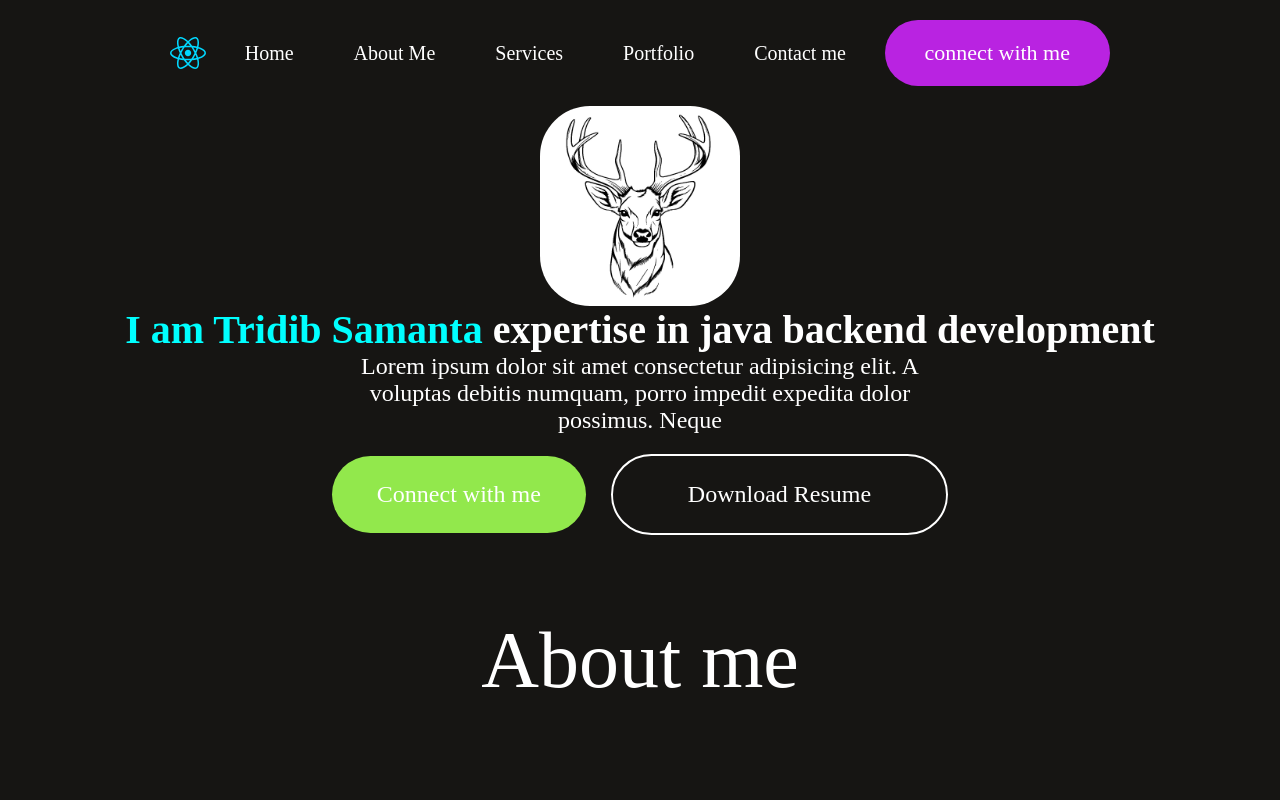
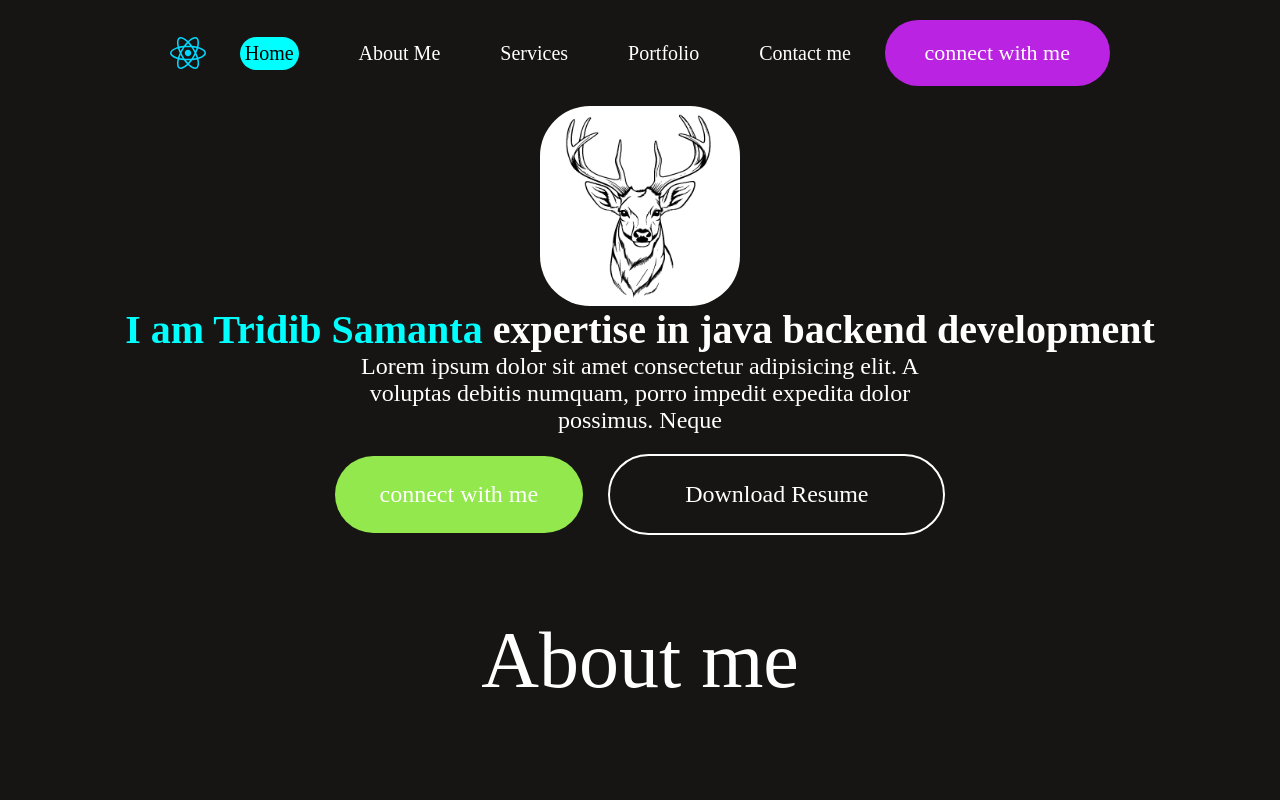
Before and after one commit to Tubai1999/MyPortfolio, a React (Vite) app: page / in a window 1280 px wide. Shown: the top 800 px of the page. Built offline with nearby package versions, Linux system fonts and the light colour scheme.

Commit message:
feat(new): email notification integrated

```diff
--- a/package.json
+++ b/package.json
@@ -14,7 +14,8 @@
     "@emotion/styled": "^11.14.0",
     "@mui/icons-material": "^7.1.0",
     "react": "^19.0.0",
-    "react-dom": "^19.0.0"
+    "react-dom": "^19.0.0",
+    "react-scroll": "^1.9.3"
   },
   "devDependencies": {
     "@eslint/js": "^9.22.0",
--- a/src/component/About/About.jsx
+++ b/src/component/About/About.jsx
@@ -4,7 +4,7 @@ import deer from "../../assets/Deer-SVG.jpg";
 
 const About = () => {
   return (
-    <div className="about">
+    <div id="about" className="about">
       <div className="about-title">
         <h1>About me</h1>
         <img />
--- a/src/component/Contact/Contact.jsx
+++ b/src/component/Contact/Contact.jsx
@@ -3,8 +3,33 @@ import "./Contact.css";
 import { Email, LocationCity, Phone } from "@mui/icons-material";
 
 const Contact = () => {
+  const [result, setResult] = React.useState("");
+  const onSubmit = async (event) => {
+    event.preventDefault();
+    setResult("Sending....");
+    const formData = new FormData(event.target);
+
+    formData.append("access_key", "cfc2ab10-86d2-4ba0-88de-05c4fbafb413");
+
+    const response = await fetch("https://api.web3forms.com/submit", {
+      method: "POST",
+      body: formData,
+    });
+
+    const data = await response.json();
+
+    if (data.success) {
+      alert(data.message);
+      setResult("Form Submitted Successfully");
+      event.target.reset();
+    } else {
+      console.log("Error", data);
+      setResult(data.message);
+    }
+  };
+
   return (
-    <div className="contact">
+    <div id="contact" className="contact">
       <div className="contact-title">
         <h2>Get in touch</h2>
       </div>
@@ -31,14 +56,20 @@ const Contact = () => {
             </div>
           </div>
         </div>
-        <form className="right-container">
+        <form onSubmit={onSubmit} className="right-container">
           <label>your name</label>
-          <input type="text" placeholder="Enter your name" />
+          <input name="name" type="text" placeholder="Enter your name" />
           <label> your email</label>
-          <input type="text" placeholder="Enter your mail" />
+          <input name="email" type="text" placeholder="Enter your mail" />
           <label>Write your message</label>
-          <textarea rows="10" placeholder="enter your msg"></textarea>
-          <button className="contact-submit">submit</button>
+          <textarea
+            name="message"
+            rows="10"
+            placeholder="enter your msg"
+          ></textarea>
+          <button className="contact-submit" type="submit">
+            submit
+          </button>
         </form>
       </div>
     </div>
--- a/src/component/Footer/Footer.css
+++ b/src/component/Footer/Footer.css
@@ -31,6 +31,10 @@
     border-radius: 50px;
  }
 
+ .email-input:hover{
+   border: 3px solid white;
+ }
+
  .email-input input{
     outline: none;
     border: none;
@@ -38,6 +42,7 @@
     font-size: 18px;
     color: aliceblue;
  }
+
 
  .subsscribe-button{
     background: linear-gradient(270deg, #DF8908 50%, #B415FF 100%);
--- a/src/component/Hero/Hero.jsx
+++ b/src/component/Hero/Hero.jsx
@@ -1,9 +1,10 @@
 import React from "react";
 import deer from "../../assets/Deer-SVG.jpg";
+import { Link } from "react-scroll";
 import "./Hero.css";
 const Hero = () => {
   return (
-    <div className="hero">
+    <div id="home" className="hero">
       <img src={deer} alt="" />
       <h2>
         <span>I am Tridib Samanta</span> expertise in java backend development
@@ -13,7 +14,11 @@ const Hero = () => {
         debitis numquam, porro impedit expedita dolor possimus. Neque
       </p>
       <div className="hero-action">
-        <div className="hero-connect">Connect with me</div>
+        <div className="hero-connect">
+          <Link to="contact" smooth="true" duration={100}>
+            connect with me
+          </Link>
+        </div>
         <div className="hero-resume">Download Resume</div>
       </div>
     </div>
--- a/src/component/MyWork/MyWork.jsx
+++ b/src/component/MyWork/MyWork.jsx
@@ -6,7 +6,7 @@ import { ArrowForward } from "@mui/icons-material";
 
 const MyWork = () => {
   return (
-    <div className="Mywork-container">
+    <div id="portfolio" className="Mywork-container">
       <div className="Mywork-title">
         <h2>My Works</h2>
       </div>
--- a/src/component/Navbar/Navbar.css
+++ b/src/component/Navbar/Navbar.css
@@ -13,6 +13,22 @@
     font-size: 20px;
  }
 
+  .nav-menu li{
+   cursor: pointer;
+  }
+
+  .nav-menu li:hover{
+   text-decoration: underline;
+  }
+
+ .nav-each{
+   /* text-decoration: underline; */
+   background-color: aqua;
+   padding: 5px;
+   border-radius: 20px;
+   color: black;
+ }
+
  .nav-connect{
     padding:20px 40px;
     border-radius: 50px;
--- a/src/component/Navbar/Navbar.jsx
+++ b/src/component/Navbar/Navbar.jsx
@@ -1,19 +1,73 @@
-import React from "react";
+import React, { useState } from "react";
 import "./Navbar.css";
 import logo from "../../assets/react.svg";
+import { Link } from "react-scroll";
 
 const Navbar = () => {
+  const [menu, setMenu] = useState("home");
+
+  const handleNavbar = (value) => {
+    setMenu(value);
+  };
+
   return (
     <div className="navbar">
       <img src={logo} alt="react image" />
       <ul className="nav-menu">
-        <li>Home </li>
-        <li>About Me</li>
-        <li>Services</li>
-        <li>Portfolio</li>
-        <li>Contact me</li>
+        <li
+          onClick={() => handleNavbar("home")}
+          className={menu === "home" ? "nav-each" : ""}
+        >
+          Home
+        </li>
+
+        <li className={menu === "about" ? "nav-each" : ""}>
+          <Link
+            onClick={() => handleNavbar("about")}
+            to="about"
+            smooth="true"
+            duration={100}
+          >
+            About Me
+          </Link>
+        </li>
+
+        <li className={menu === "service" ? "nav-each" : ""}>
+          <Link
+            onClick={() => handleNavbar("service")}
+            to="service"
+            smooth="true"
+            duration={100}
+          >
+            Services
+          </Link>
+        </li>
+        <li className={menu === "portfolio" ? "nav-each" : ""}>
+          <Link
+            onClick={() => handleNavbar("portfolio")}
+            to="portfolio"
+            smooth="true"
+            duration={100}
+          >
+            Portfolio
+          </Link>
+        </li>
+        <li className={menu === "contact" ? "nav-each" : ""}>
+          <Link
+            onClick={() => handleNavbar("contact")}
+            to="contact"
+            smooth="true"
+            duration={100}
+          >
+            Contact me
+          </Link>
+        </li>
       </ul>
-      <div className="nav-connect">connect with me</div>
+      <div className="nav-connect">
+        <Link to="contact" smooth="true" duration={100}>
+          connect with me
+        </Link>
+      </div>
     </div>
   );
 };
--- a/src/component/Service/Service.jsx
+++ b/src/component/Service/Service.jsx
@@ -6,7 +6,7 @@ const Service = () => {
   console.log(skills);
 
   return (
-    <div className="myservice">
+    <div id="service" className="myservice">
       <div className="service-title">
         <h1>MyServices</h1>
       </div>
--- a/src/index.css
+++ b/src/index.css
@@ -9,3 +9,6 @@ body{
     background: #161513;
     color: white;
 }
+html {
+  scroll-behavior: smooth;
+}
```
Also changed, not shown: 1 other file (tests, documents, lock files or other folders).
